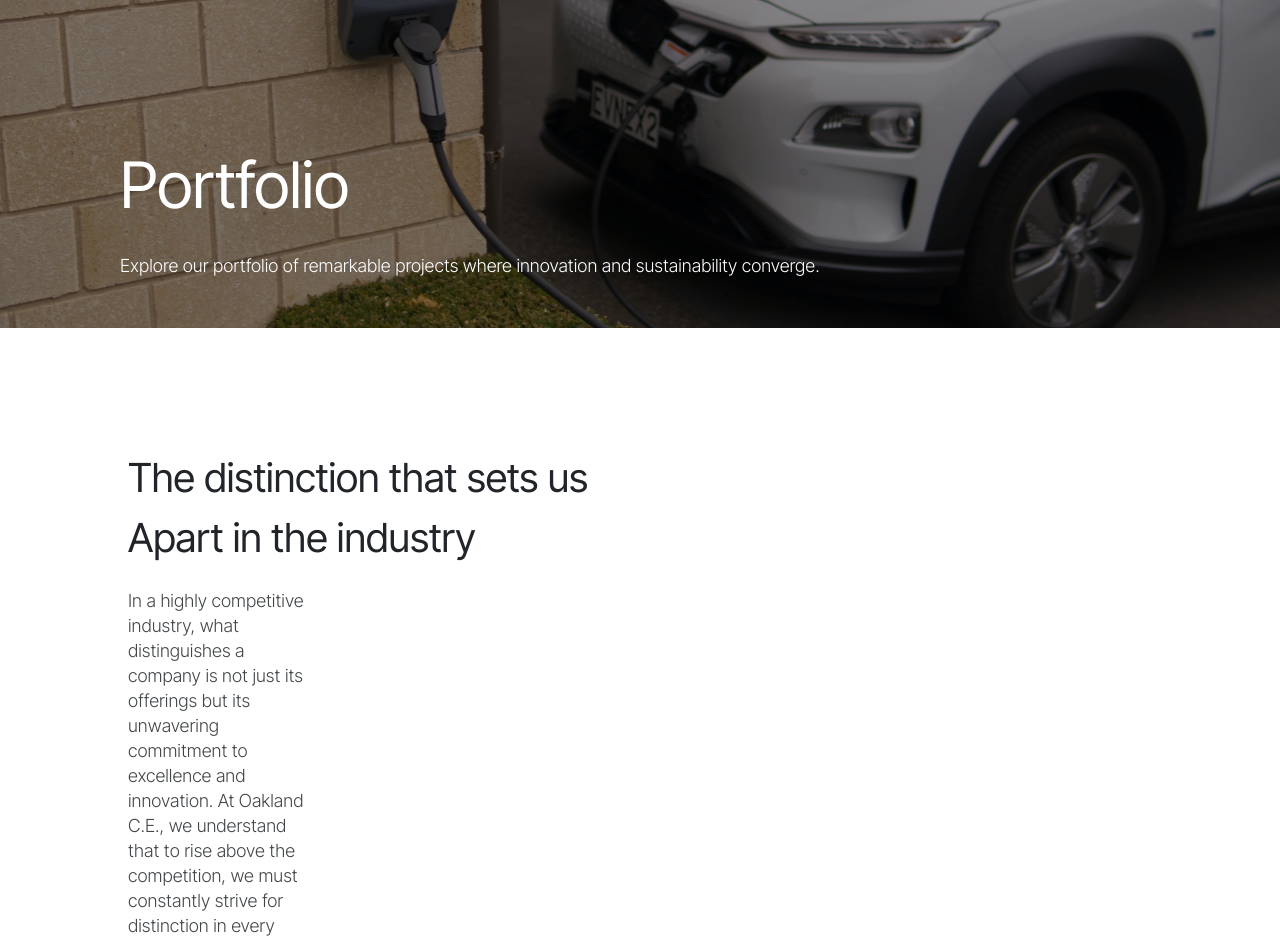
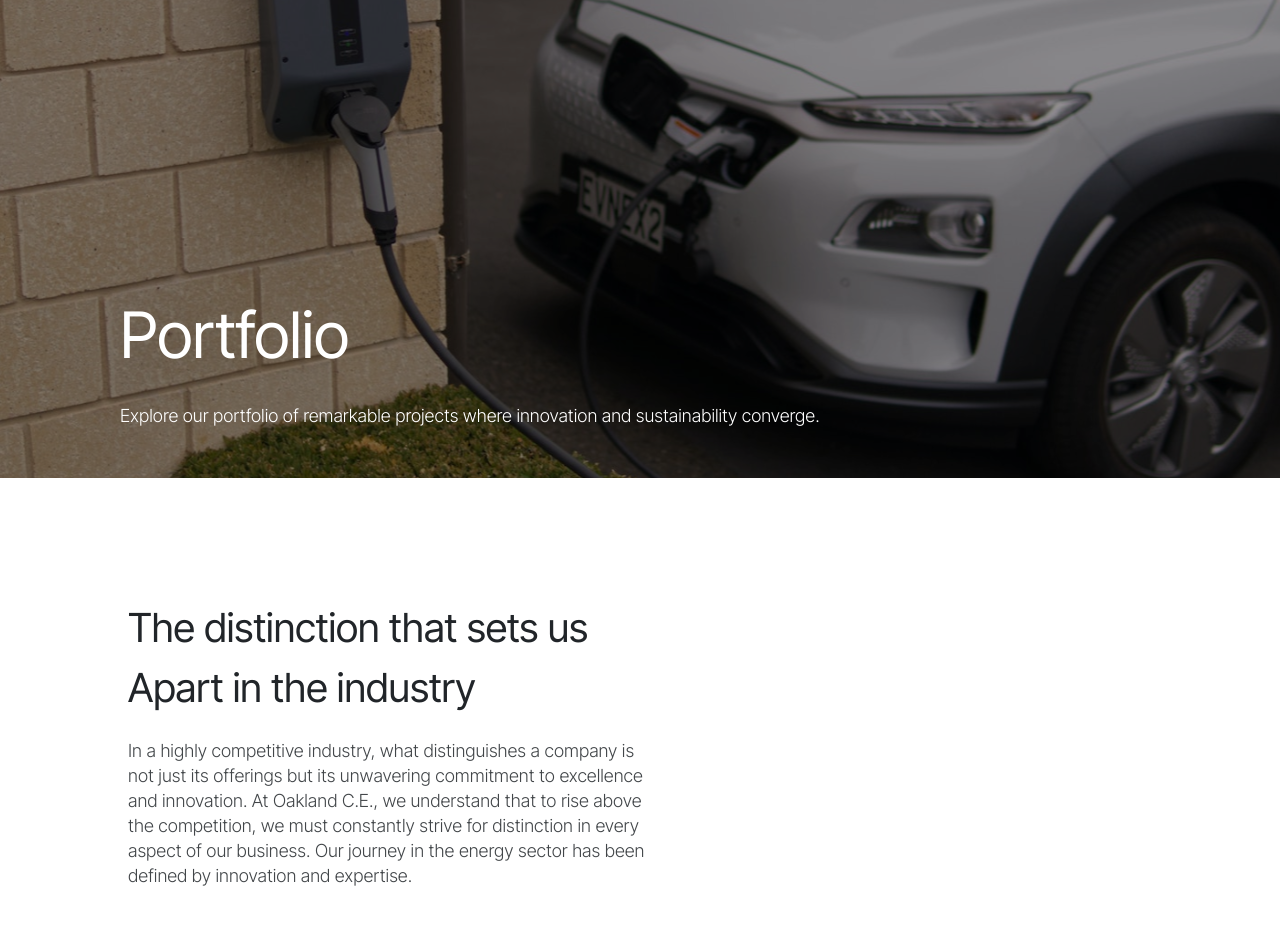
Before and after one commit to talib9911/updated-app1, a React (Create React App) app: page /portfolio in a window 1280 px wide. Shown: the part 240-1181 px from the top of the page. Built offline with nearby package versions, Linux system fonts and the light colour scheme.

Commit message:
Updated components and pages

```diff
--- a/src/Components/ContentSection/ContentSection.js
+++ b/src/Components/ContentSection/ContentSection.js
@@ -12,7 +12,7 @@ const ContentSection = () => {
   return (
     <div>
       <h2
-        className="mt-[1649px] lg:mt-[969px] pr-[20px] md:pr-[50px] pl-[60px] xl:pl-[120px] mb-[20px]"
+        className="mt-[1649px] lg:mt-[969px] pr-[20px] md:pr-[50px] pl-[60px] xl:pl-[120px] mb-[20px] "
         style={{
           fontWeight: "400",
           fontSize: "40px",
@@ -40,20 +40,9 @@ const ContentSection = () => {
 >
   {images.map((img, index) => (
     <div key={index} className="relative flex-shrink-0">
-      <img src={img} className="w-[330px] md:w-[210px] lg:w-[310px]" />
-      <span className="absolute bottom-5 left-6 font-[300] text-[18px] text-white">
-        {imgLabels[index]}<div
-  className="flex gap-[20px] lg:gap-[95px] items-center pl-[60px] md:pr-[45px] lg:pr-[10px] xl:pl-[120px] mt-[40px] overflow-x-auto relative"
->
-  {images.map((img, index) => (
-    <div key={index} className="relative flex-shrink-0">
-      <img src={img} className="w-[550px] md:w-[210px] lg:w-[310px]" />
-      <span className="absolute bottom-5 left-6 font-[300] text-[18px] text-white">
+      <img src={img} className="w-[350px] md:w-[210px] lg:w-[310px]" />
+      <span className="absolute bottom-[30px] left-6 font-[300] text-[18px] text-white">
         {imgLabels[index]}
-      </span>
-    </div>
-  ))}
-</div>
       </span>
     </div>
   ))}
@@ -97,7 +86,6 @@ const ContentSection = () => {
             domains enables us to provide innovative, tailored solutions that
             not only meet but exceed the expectations of our clients.
           </p>
-
           {/* Button */}
           <button className="flex items-center gap-[6px] text-[18px] font-normal text-[#212529] mt-[35px]">
             Learn more
@@ -105,7 +93,7 @@ const ContentSection = () => {
           </button>
         </div>
       </div>
-      <div className="mb-[60px] md:mb-0 pt-[40px]  md:pb-[120px] pl-[50px] xl:pl-[120px] pr-[0px] xl:pr-[999px]">
+      <div className="mb-[60px] md:mb-0 pt-[40px]  md:pb-[120px] pl-[50px] xl:pl-[120px] pr-[0px] 2xl:pr-[999px]">
         <h2 className="py-[20px] text-[40px] font-normal text-[#212529]">
           Get in touch with us
         </h2>
--- a/src/Pages/ContactUs/ContactUs.js
+++ b/src/Pages/ContactUs/ContactUs.js
@@ -6,7 +6,7 @@ const contact_us = () => {
     <>
       <div className="  px-[30px]  sm:px-[100px] bg-[rgba(244,244,244,1)]  flex flex-col  gap-[300px] mt-[-140px] ">
         <div className="pl-[30px] mb-[60px]">
-          <h1 className="text-[64px] mt-[470px]" style={{
+          <h1 className="text-[64px] mt-[570px]" style={{
             fontWeight: "400",
             fontSize: "64px",
             color: "#212529",
--- a/src/Pages/Portfolio/Portfolio.js
+++ b/src/Pages/Portfolio/Portfolio.js
@@ -63,12 +63,11 @@ const Portfolio = () => {
     <div className="w-[100%] " style={{ zIndex: "10", marginTop: "-140px" }}>
       <div className="pt-[400px] bg-cover bg-no-repeat bg-center" style={{ backgroundImage: `url(${car})` }}>
         <h1
-          className="text-[#212529]"
+          className="text-[#212529] pl-[60px] lg:pl-[120px] pr-[590px]"
           style={{
             fontWeight: "400",
             fontSize: "64px",
-            paddingTop: "500px",
-            padding: "0px 590px 0px 120px",
+            paddingTop: "150px",
             color:"white",
           }}
         >
@@ -84,12 +83,12 @@ const Portfolio = () => {
             paddingBottom: "50px",
             lineHeight:"25px",
           }}
-          className="pl-[120px] pr-11 2xl:pr-[1180px] lg:pl-[120px]"
+          className="pl-[60px] xl:pl-[120px] pr-11 2xl:pr-[1180px] lg:pl-[120px]"
         >
          Explore our portfolio of remarkable projects where innovation and sustainability converge.
         </p>
       </div>
-      <div className="bg-white pl-[120px] lg:pr-[590px]">
+      <div className="bg-white pl-[60px] lg:pl-[120px] lg:pr-[590px]">
         <h3
           style={{
             fontWeight: "400",
@@ -98,7 +97,7 @@ const Portfolio = () => {
           }}
         >
                   <h1
-          className="text-[#212529] xl:pl-[8px] pr-[50px] xl:pr-[90px]"
+          className="text-[#212529] pl-[8px] pr-[40px] md:pr-[0px] xl:pr-[90px]"
           style={{
             fontWeight: "400",
             fontSize: "40px",
@@ -118,7 +117,7 @@ const Portfolio = () => {
             paddingBottom: "10px",
             lineHeight:"25px",
           }}
-          className=" pr-11 xl:pr-[380px] lg:pl-[8px]"
+          className=" pr-11 2xl:pr-[380px] lg:pl-[8px]"
         >
         In a highly competitive industry, what distinguishes a company is not just its offerings but its unwavering commitment to excellence and innovation. At Oakland C.E., we understand that to rise above the competition, we must constantly strive for distinction in every aspect of our business. Our journey in the energy sector has been defined by innovation and expertise.
         </p>
--- a/src/Pages/Portfolio/Portfolio2.js
+++ b/src/Pages/Portfolio/Portfolio2.js
@@ -7,7 +7,7 @@ const Portfolio2 = () => {
   return (
     <>
       <div className="  px-[30px]  sm:px-[100px] bg-[rgba(244,244,244,1)]  flex flex-col  gap-[300px] mt-[-140px] ">
-        <div className="pl-[30px] mb-[60px] mt-[370px]">
+        <div className="pl-[30px] mb-[60px] mt-[490px]">
           <p className="mt-[48px] max-w-[535px] text-[18px] font-[400] text-[#424649]">
             PORTFOLIO
           </p>
--- a/src/Pages/homePage/About Us/About Us.js
+++ b/src/Pages/homePage/About Us/About Us.js
@@ -10,7 +10,7 @@ const About_Us = () => {
           style={{
             fontWeight: "400",
             fontSize: "64px",
-            paddingTop: "500px",
+            paddingTop: "150px",
           }}
         >
           About us
--- a/src/Pages/homePage/About Us/Services/Services.js
+++ b/src/Pages/homePage/About Us/Services/Services.js
@@ -23,7 +23,7 @@ const Services = () => {
           style={{
             fontWeight: "400",
             fontSize: "64px",
-            paddingTop: "500px",
+            paddingTop: "150px",
           }}
         >
           Services
--- a/src/index.css
+++ b/src/index.css
@@ -1,7 +1,7 @@
 @tailwind base;
 @tailwind components;
 @tailwind utilities;
-body{
+body,html{
     font-family: "Inter Tight";
     overflow-x: hidden;
 }
```
